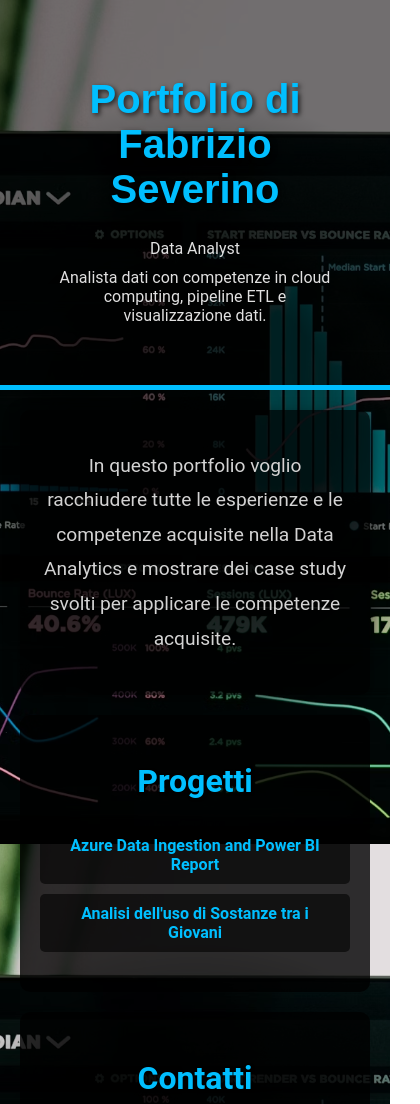
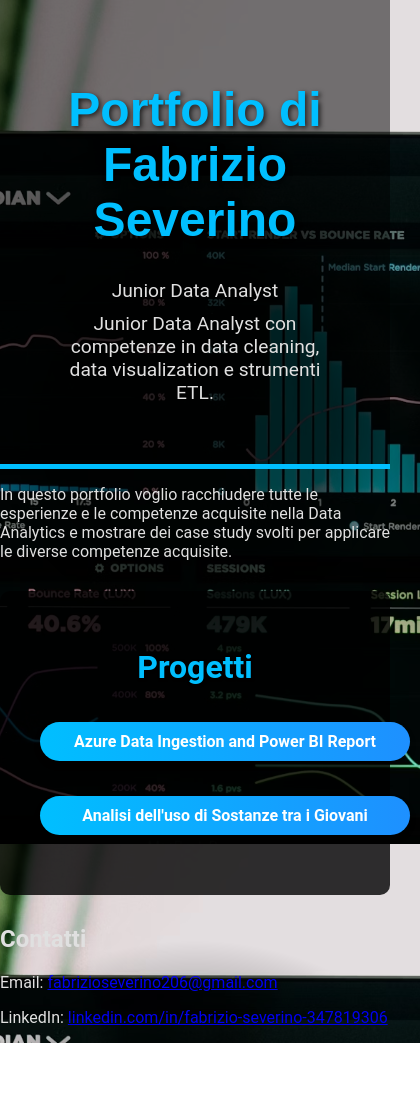
Before and after one commit to FabrizioSeverino/Portfolio, a plain HTML site: page index.html in a window 390 px wide. Shown: the top 1104 px of the page, 420 px wide, since content can reach past the window. After the commit the page ends 1043 px from the top, so only its background shows below. Drawn offline with Linux system fonts and the light colour scheme.

Commit message:
Sito web ottimizzato

```diff
--- a/index.html
+++ b/index.html
@@ -9,19 +9,19 @@
 <body>
     <header>
         <h1>Portfolio di Fabrizio Severino</h1>
-        <p>Data Analyst</p>
-        <p>Analista dati con competenze in cloud computing, pipeline ETL e visualizzazione dati.</p>
+        <p>Junior Data Analyst</p>
+        <p>Junior Data Analyst con competenze in data cleaning, data visualization e strumenti ETL.</p>
     </header>
 
     <section id="about">
-        <p>In questo portfolio voglio racchiudere tutte le esperienze e le competenze acquisite nella Data Analytics e mostrare dei case study svolti per applicare le competenze acquisite.</p>
+        <p>In questo portfolio voglio racchiudere tutte le esperienze e le competenze acquisite nella Data Analytics e mostrare dei case study svolti per applicare le diverse competenze acquisite.</p>
     </section>
 
     <section id="projects">
         <h2>Progetti</h2>
         <ul>
             <li><a href="projects/progetto1.html">Azure Data Ingestion and Power BI Report</a></li>
-            <li><a href="projects/progetto2.html">Analisi dell'uso di Sostanze tra i Giovani</a></li> <!-- Nuovo link al Progetto 2 -->
+            <li><a href="projects/progetto2.html">Analisi dell'uso di Sostanze tra i Giovani</a></li>
         </ul>
     </section>
 
--- a/style.css
+++ b/style.css
@@ -5,11 +5,11 @@ body {
     margin: 0;
     padding: 0;
     font-family: 'Roboto', sans-serif;
-    color: #e0e0e0; /* Testo chiaro */
+    color: #e0e0e0;
     background:
         radial-gradient(circle, rgba(0, 0, 0, 0.7) 30%, rgba(0, 0, 0, 0.1) 70%),
-        url('images/background_photo.png') no-repeat center center fixed; /* Gradiente scuro ai bordi */
-    background-size: cover; /* Copre l'intero schermo */
+        url('images/background_photo.png') no-repeat center center fixed;
+    background-size: cover;
 }
 
 /* ========================
@@ -18,14 +18,14 @@ body {
 header {
     text-align: center;
     padding: 50px;
-    background-color: rgba(0, 0, 0, 0.5); /* Sfondo semi-trasparente */
-    border-bottom: 5px solid #00bfff; /* Accento blu brillante */
+    background-color: rgba(0, 0, 0, 0.5);
+    border-bottom: 5px solid #00bfff;
 }
 
 header h1 {
     font-size: 3rem;
-    color: #00bfff; /* Colore del titolo */
-    text-shadow: 2px 2px 5px rgba(0, 0, 0, 0.7); /* Ombra per contrasto */
+    color: #00bfff;
+    text-shadow: 2px 2px 5px rgba(0, 0, 0, 0.7);
     font-family: 'Montserrat', sans-serif;
 }
 
@@ -33,62 +33,6 @@ header p {
     font-size: 1.2rem;
     color: #e0e0e0;
     margin: 10px 0;
-}
-
-/* ========================
-   Section About
-======================== */
-#about {
-    padding: 40px 20px;
-    text-align: center;
-    background-color: rgba(0, 0, 0, 0.7);
-    border-radius: 10px;
-    max-width: 800px;
-    margin: 30px auto;
-    box-shadow: 0 5px 15px rgba(0, 0, 0, 0.5);
-}
-
-#about p {
-    font-size: 1.2rem;
-    line-height: 1.8;
-    color: #d3d3d3; /* Testo grigio chiaro */
-}
-
-/* ========================
-   Contacts Section
-======================== */
-#contacts {
-    text-align: center;
-    margin: 50px 20px;
-    padding: 30px;
-    background-color: rgba(0, 0, 0, 0.8); /* Sfondo semi-trasparente */
-    border-radius: 10px;
-    max-width: 800px;
-    margin: 30px auto;
-}
-
-#contacts h2 {
-    font-size: 2rem;
-    color: #00bfff;
-    text-shadow: 1px 1px 3px rgba(0, 0, 0, 0.5);
-}
-
-#contacts p {
-    font-size: 1.2rem;
-    line-height: 1.5;
-    color: #d3d3d3;
-    margin: 10px 0;
-}
-
-#contacts a {
-    color: #00bfff;
-    text-decoration: none;
-    font-weight: bold;
-    transition: color 0.3s ease;
-}
-
-#contacts a:hover {
-    color: #e0e0e0; /* Colore al passaggio del mouse */
 }
 
 /* ========================
@@ -110,29 +54,48 @@ header p {
     text-shadow: 1px 1px 3px rgba(0, 0, 0, 0.5);
 }
 
+/* Layout dei bottoni */
 #projects ul {
-    list-style: none;
+    display: flex; /* Layout flessibile */
+    flex-wrap: wrap; /* Permette ai bottoni di andare a capo */
+    justify-content: center; /* Centra i bottoni */
+    gap: 20px; /* Spaziatura uniforme tra i bottoni */
     padding: 0;
     margin: 20px 0;
+    list-style: none; /* Rimuove i puntini */
 }
 
-#projects li {
-    margin-bottom: 10px;
-}
-
+/* Stile dei bottoni */
 #projects a {
-    color: #00bfff;
+    display: inline-block; /* Evita la sovrapposizione */
+    margin: 10px; /* Spaziatura attorno ai bottoni */
+    padding: 10px 20px;
+    color: white;
     text-decoration: none;
     font-weight: bold;
-    background-color: rgba(0, 0, 0, 0.6);
-    padding: 10px 20px;
-    border-radius: 5px;
-    transition: background-color 0.3s ease, color 0.3s ease;
+    border-radius: 25px;
+    background: linear-gradient(to right, #00bfff, #1e90ff);
+    box-shadow: 0px 4px 6px rgba(0, 0, 0, 0.2);
+    transition: transform 0.2s ease, background 0.3s ease;
 }
 
 #projects a:hover {
-    background-color: #00bfff;
-    color: #000;
+    background: linear-gradient(to right, #1e90ff, #00bfff);
+    transform: translateY(-2px); /* Effetto hover */
+    box-shadow: 0px 6px 12px rgba(0, 0, 0, 0.3);
+}
+
+/* Responsive Design */
+@media (max-width: 768px) {
+    #projects ul {
+        flex-direction: column; /* Allinea i bottoni verticalmente */
+        gap: 15px; /* Spaziatura verticale tra i bottoni */
+    }
+
+    #projects a {
+        width: 100%; /* Bottoni larghi quanto il contenitore */
+        text-align: center;
+    }
 }
 
 /* ========================
@@ -155,64 +118,3 @@ footer a {
 footer a:hover {
     color: #e0e0e0;
 }
-
-/* ========================
-   Screenshot Section - Margini Aggiunti
-======================== */
-.screenshots {
-    display: flex;
-    justify-content: space-around;
-    gap: 20px;
-    margin-top: 40px;
-}
-
-.screenshots figure {
-    margin: 0;
-    width: 30%;
-    border-radius: 15px;
-    box-shadow: 0 5px 15px rgba(0, 0, 0, 0.6); /* Ombra per profondità */
-    transition: transform 0.3s ease;
-}
-
-.screenshots figure:hover {
-    transform: scale(1.05); /* Effetto zoom al passaggio del mouse */
-}
-
-.screenshots img {
-    width: 100%;
-    border: 2px solid #00bfff; /* Accento blu brillante */
-    border-radius: 10px;
-    display: block;
-}
-
-.screenshots figcaption {
-    padding: 10px;
-    background-color: rgba(0, 0, 0, 0.6); /* Sfondo semi-trasparente per il testo */
-    text-align: center;
-    font-size: 1rem;
-    color: #fff;
-}
-
-/* ========================
-   Responsive Design
-======================== */
-@media (max-width: 768px) {
-    header h1 {
-        font-size: 2.5rem;
-    }
-
-    header p {
-        font-size: 1rem;
-    }
-
-    #about, #contacts, #projects {
-        padding: 20px;
-        margin: 20px;
-    }
-
-    #projects a {
-        display: block;
-        margin: 10px auto;
-    }
-
-}
```
Also changed, not shown: projects/progetto2.html (+3 -3 lines).
